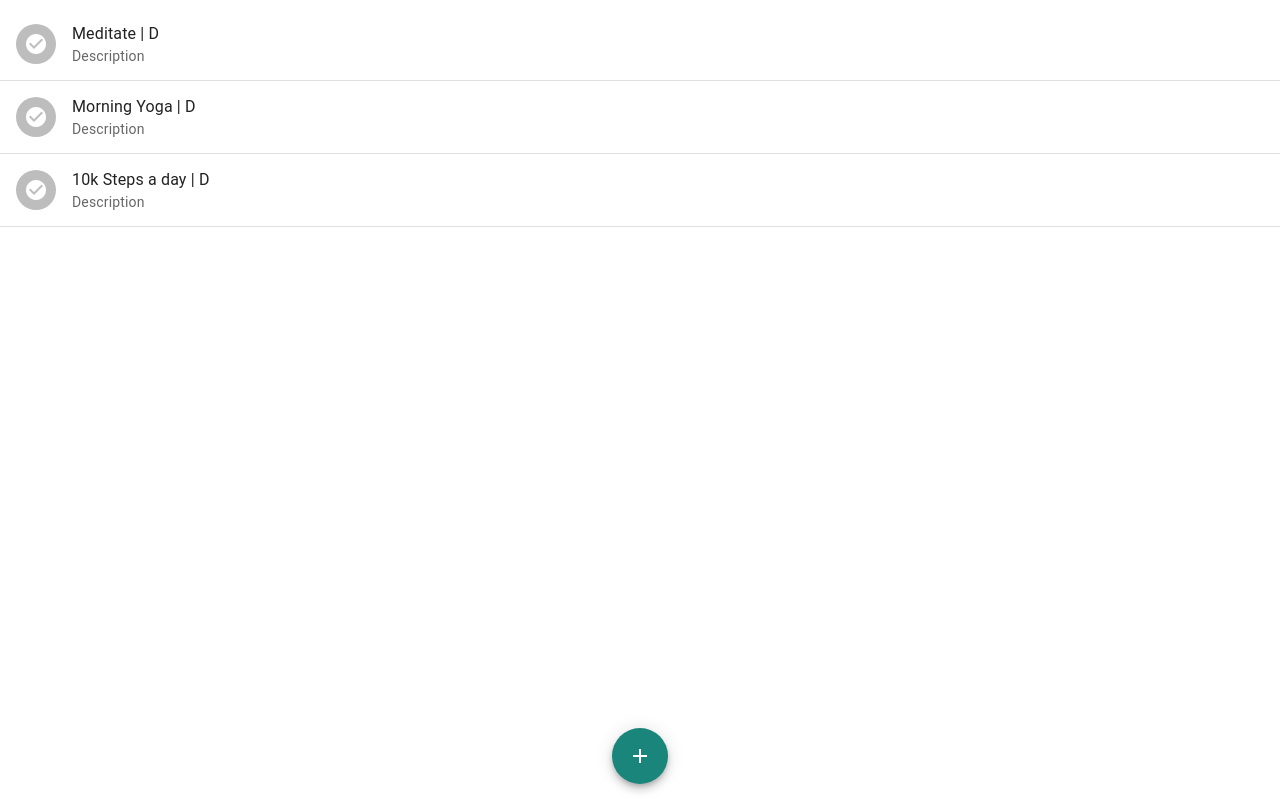
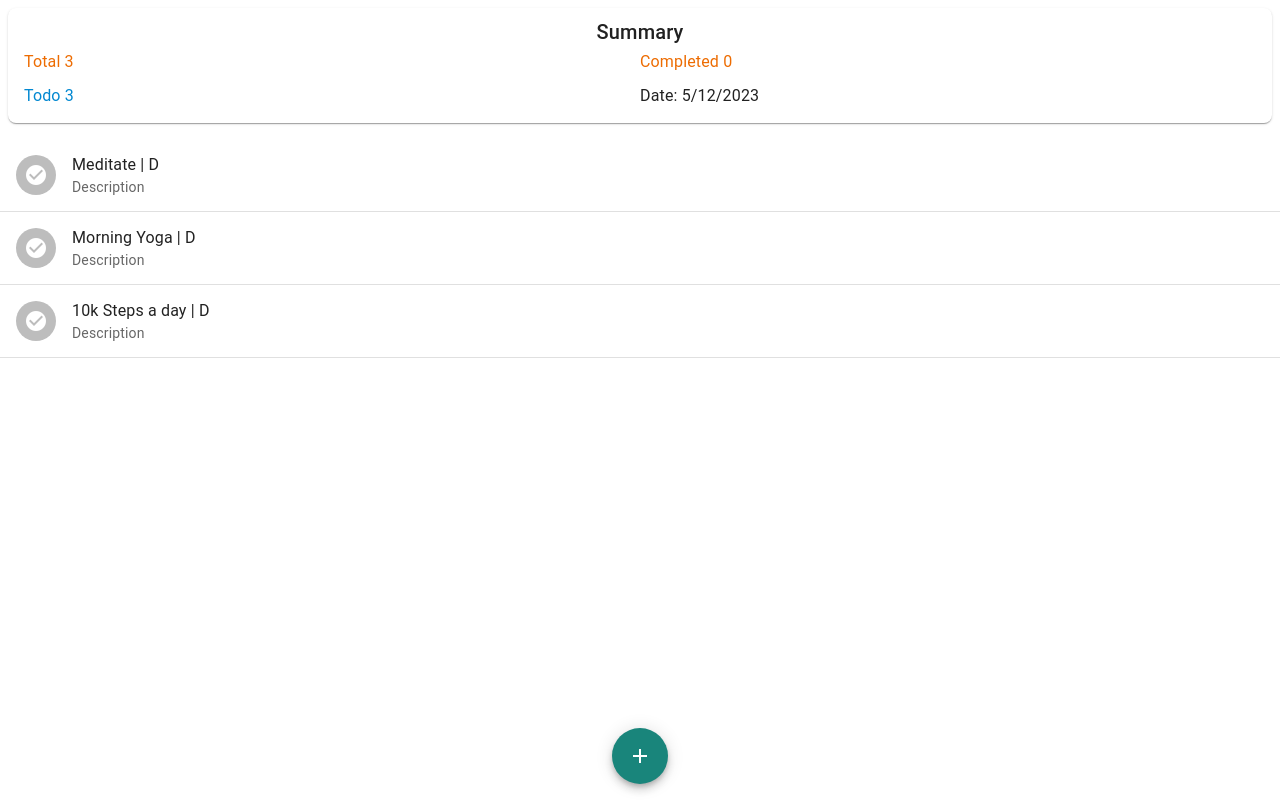
Before and after one commit to Plesin/habit-tracker, a React (Vite) app: page / in a window 1280 px wide. Built offline with nearby package versions, Linux system fonts and the light colour scheme.

Commit message:
summary component

```diff
--- a/src/HabitList.tsx
+++ b/src/HabitList.tsx
@@ -6,44 +6,10 @@ import ListItemAvatar from '@mui/material/ListItemAvatar'
 import Avatar from '@mui/material/Avatar'
 import Icon from '@mui/material/Icon'
 import Divider from '@mui/material/Divider'
+import { useRecoilValue, useSetRecoilState } from 'recoil'
+import { habitsState } from './state'
 
-import { atom, useRecoilValue, useSetRecoilState } from 'recoil'
-
-export const habitsState = atom({
-  key: 'habits',
-  default: [
-    {
-      id: 1,
-      name: 'Meditate',
-      description: 'Description',
-      iconName: 'check_circle',
-      streak: 0,
-      completed: false,
-      //   completedDates: []
-      repeat: 'D',
-    },
-    {
-      id: 2,
-      name: 'Morning Yoga',
-      description: 'Description',
-      iconName: 'check_circle',
-      streak: 0,
-      completed: false,
-      //   completedDates: []
-      repeat: 'D',
-    },
-    {
-      id: 3,
-      name: '10k Steps a day',
-      description: 'Description',
-      iconName: 'check_circle',
-      streak: 0,
-      completed: false,
-      //   completedDates: []
-      repeat: 'D',
-    },
-  ],
-})
+import Summary from './Summary'
 
 export default function InsetDividers() {
   const items = useRecoilValue(habitsState)
@@ -63,6 +29,8 @@ export default function InsetDividers() {
   }
 
   return (
+    <>
+      <Summary />
       <List
         sx={{
           width: '100%',
@@ -74,7 +42,10 @@ export default function InsetDividers() {
             <Box key={item.id}>
               <ListItem>
                 <ListItemAvatar>
-                <Avatar onClick={() => toggleCompleted(item.id)} sx={{ color }}>
+                  <Avatar
+                    onClick={() => toggleCompleted(item.id)}
+                    sx={{ backgroundColor: color }}
+                  >
                     <Icon>{item.iconName}</Icon>
                   </Avatar>
                 </ListItemAvatar>
@@ -88,5 +59,6 @@ export default function InsetDividers() {
           )
         })}
       </List>
+    </>
   )
 }
--- a/src/HabitModal.tsx
+++ b/src/HabitModal.tsx
@@ -9,7 +9,7 @@ import FormControl from '@mui/material/FormControl'
 import MenuItem from '@mui/material/MenuItem'
 import Select, { SelectChangeEvent } from '@mui/material/Select'
 import { useSetRecoilState } from 'recoil'
-import { habitsState } from './HabitList'
+import { habitsState } from './state'
 
 import { CustomInput } from './CustomInput'
 import InputField from './InputField'
@@ -45,10 +45,16 @@ export default function HabitModal({
   }
 
   const addHabit = () => {
-    setHabitsState((oldHabits) => [
+    setHabitsState((oldHabits) => {
+      const ids = oldHabits.map((habit) => habit.id)
+      let maxId = Math.max(...ids)
+      const newId = maxId + 1
+      setHabitName('')
+
+      return [
         ...oldHabits,
         {
-        id: 4,
+          id: newId,
           name: habitName,
           description: 'Description',
           iconName: 'check_circle',
@@ -56,7 +62,8 @@ export default function HabitModal({
           completed: false,
           repeat,
         },
-    ])
+      ]
+    })
   }
 
   const handleAddHabit = () => {
--- /dev/null
+++ b/src/Summary.tsx
@@ -0,0 +1,72 @@
+import { Paper, Typography } from '@mui/material'
+import { Grid } from '@mui/material'
+import { useRecoilValue, selector } from 'recoil'
+
+import { habitsState } from './state'
+
+export default function Summary() {
+  const items = useRecoilValue(habitsState)
+  const summaryState = selector({
+    key: 'summaryState',
+    get: ({ get }) => {
+      const habits = get(habitsState)
+      const total = habits.length
+      const completed = habits.filter((habit) => habit.completed).length
+      const todo = total - completed
+      return {
+        total,
+        totalColor: total === completed ? 'success.main' : 'warning.main',
+        completed,
+        completedColor: total === completed ? 'success.main' : 'warning.main',
+        todo,
+        todoColor: todo !== total ? 'success.main' : 'info.main',
+      }
+    },
+  })
+  const summaryValues = useRecoilValue(summaryState)
+
+  return (
+    <Paper sx={{ m: '0.5rem', p: '0.5rem 1rem' }}>
+      <Typography variant="h6" sx={{ textAlign: 'center' }}>
+        Summary
+      </Typography>
+      <Grid sx={{ flexGrow: 1 }} container>
+        <Grid item xs={6}>
+          <Typography
+            variant="subtitle1"
+            display="block"
+            gutterBottom
+            sx={{ color: summaryValues.totalColor }}
+          >
+            Total {summaryValues.total}
+          </Typography>
+        </Grid>
+        <Grid item xs={6}>
+          <Typography
+            variant="subtitle1"
+            display="block"
+            gutterBottom
+            sx={{ color: summaryValues.completedColor }}
+          >
+            Completed {summaryValues.completed}
+          </Typography>
+        </Grid>
+        <Grid item xs={6}>
+          <Typography
+            variant="subtitle1"
+            display="block"
+            gutterBottom
+            sx={{ color: summaryValues.todoColor }}
+          >
+            Todo {summaryValues.todo}
+          </Typography>
+        </Grid>
+        <Grid item xs={6}>
+          <Typography variant="subtitle1" display="block" gutterBottom>
+            Date: {new Date().toLocaleDateString()}
+          </Typography>
+        </Grid>
+      </Grid>
+    </Paper>
+  )
+}
--- /dev/null
+++ b/src/state.ts
@@ -0,0 +1,37 @@
+import { atom } from 'recoil'
+
+export const habitsState = atom({
+  key: 'habits',
+  default: [
+    {
+      id: 1,
+      name: 'Meditate',
+      description: 'Description',
+      iconName: 'check_circle',
+      streak: 0,
+      completed: false,
+      //   completedDates: []
+      repeat: 'D',
+    },
+    {
+      id: 2,
+      name: 'Morning Yoga',
+      description: 'Description',
+      iconName: 'check_circle',
+      streak: 0,
+      completed: false,
+      //   completedDates: []
+      repeat: 'D',
+    },
+    {
+      id: 3,
+      name: '10k Steps a day',
+      description: 'Description',
+      iconName: 'check_circle',
+      streak: 0,
+      completed: false,
+      //   completedDates: []
+      repeat: 'D',
+    },
+  ],
+})
```
Lines whose indentation alone changed are shown as unchanged.
